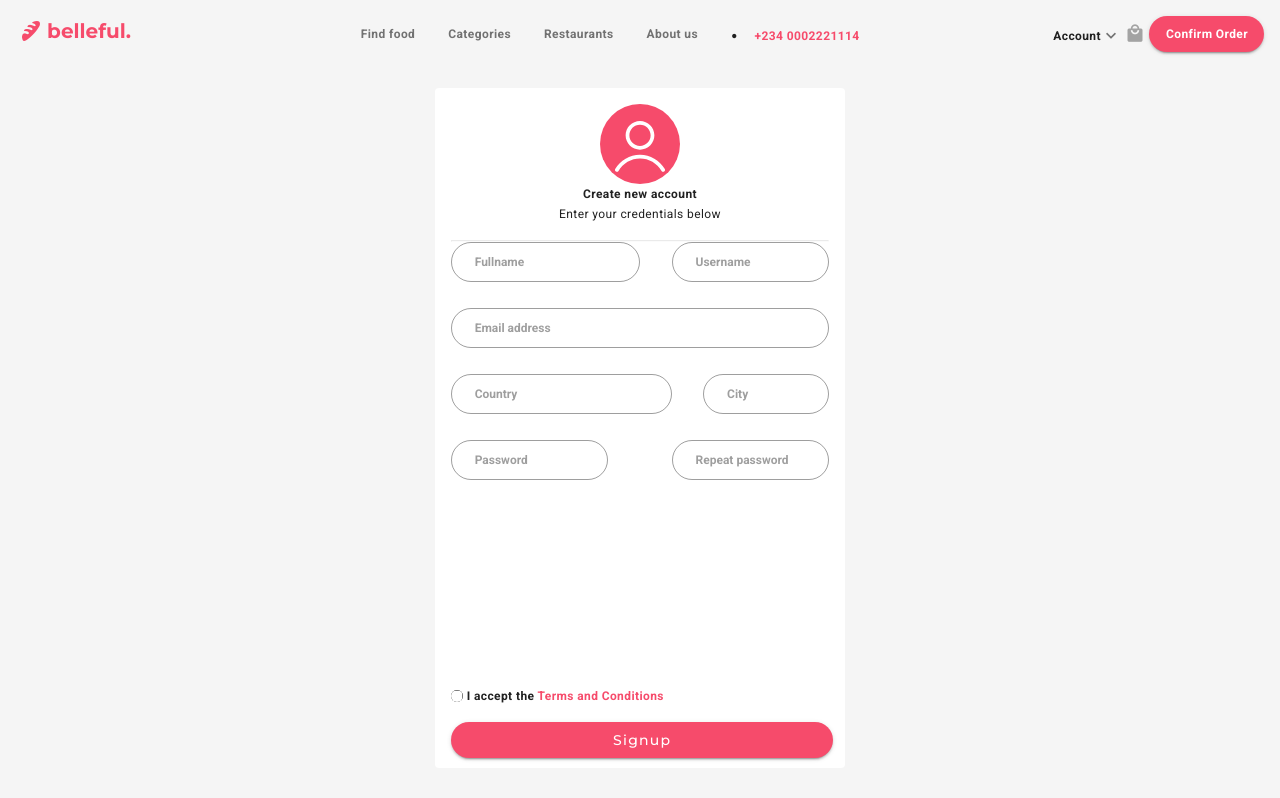
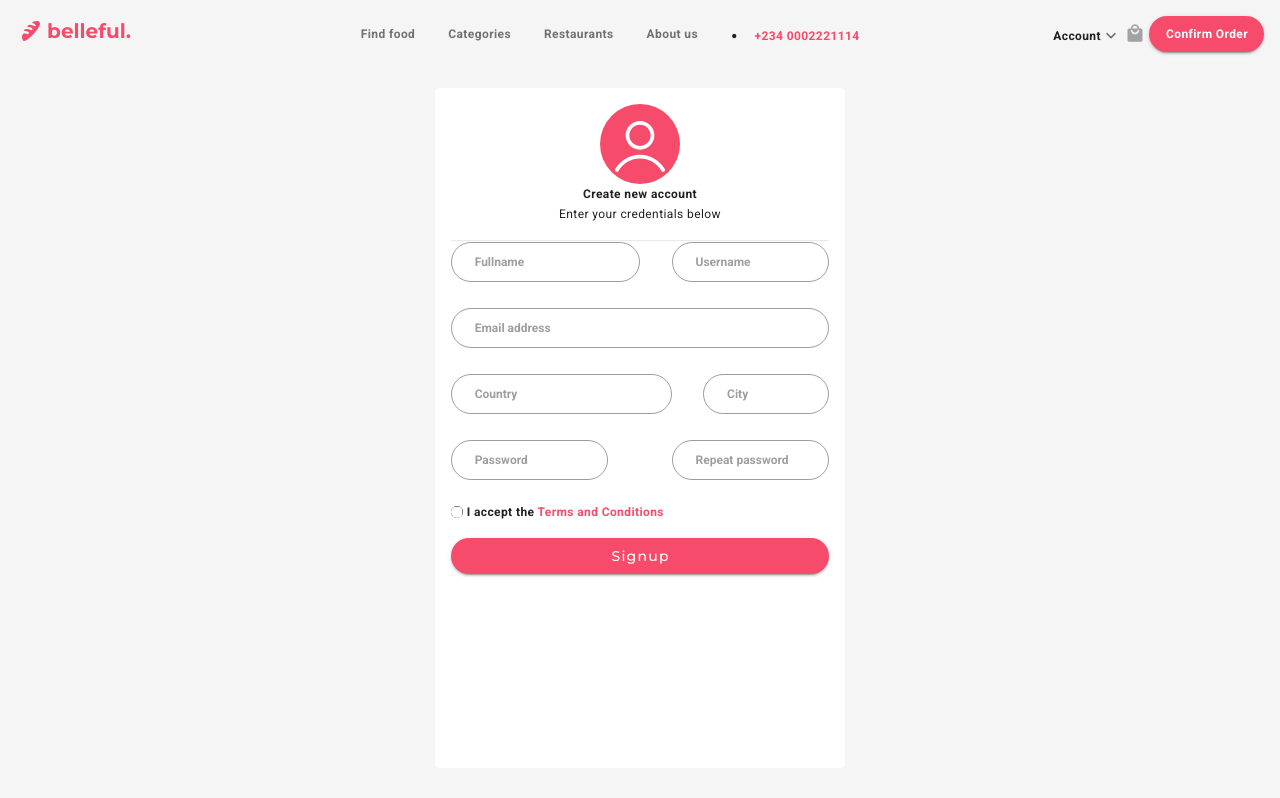
Before and after one commit to backendpapa/Food-ordering-webapp, a Vue app: page /user/signup in a window 1280 px wide. Built offline with nearby package versions, Linux system fonts and the light colour scheme.

Commit message:
make it better

```diff
--- a/src/views/Signup.vue
+++ b/src/views/Signup.vue
@@ -56,7 +56,7 @@ style=" fill:#000000;"><g fill="none" fill-rule="nonzero" stroke="none" stroke-w
                 </v-col>
 
               </v-row>
-              <div style="position:absolute;bottom:10px;width:93%">
+              <div style="">
                 <v-row class="" no-gutters>
                <v-avatar color="black" size="12" style="border-radius:50%">
                   <input type="checkbox" name="" id="">
```
